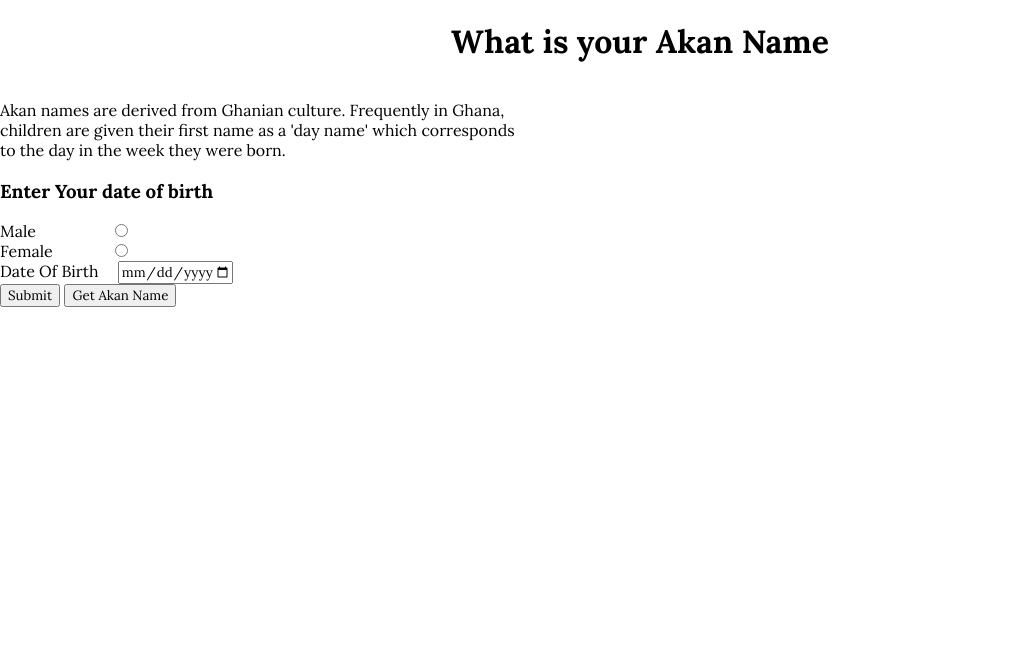
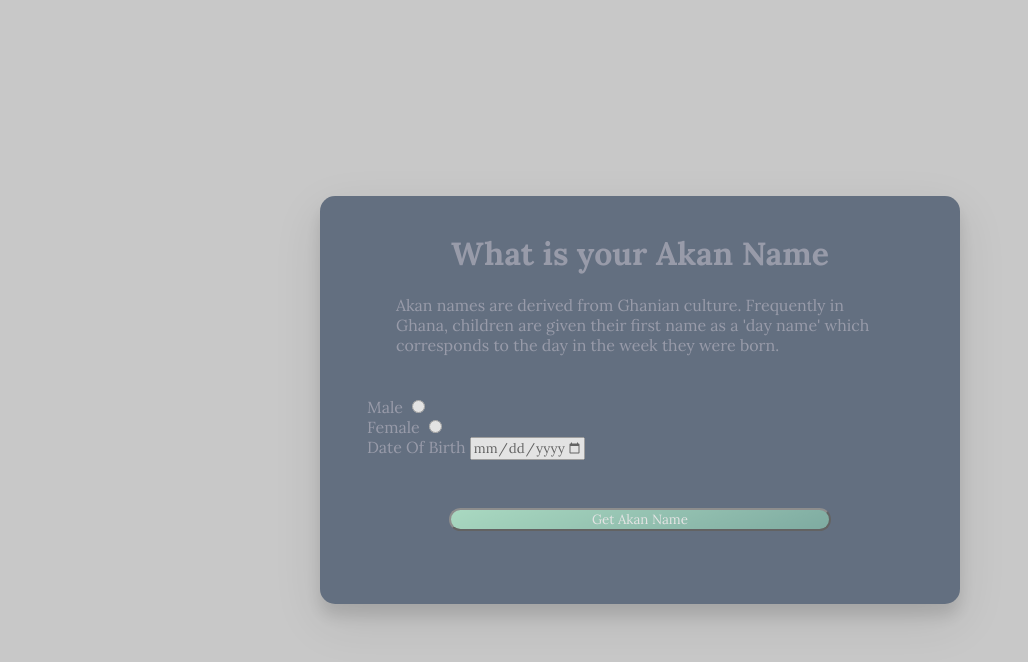
Before and after one commit to ifeanyiotiwa-hub/project0100x, a plain HTML site: page index.html in a window 1280 px wide. Shown: the whole page, without its empty margins (0-1028 px from the left). Drawn offline with Linux system fonts and the light colour scheme.

Commit message:
made some css design changes

```diff
--- a/index.html
+++ b/index.html
@@ -9,28 +9,35 @@
 </head>
 <body>
 
-    <header id="title">
-        <h1 id="title-header">What is your Akan Name</h1>
-    </header>
-    <p class="title-description">Akan names are derived from Ghanian culture. Frequently in Ghana, <br/> children are given their first name as a 'day name' which corresponds <br/>to the day in the week they were born.</p>
+    <main id="contents">
 
+        <div id="head">
+            <h1 class="">What is your Akan Name</h1>
+            <p class="">Akan names are derived from Ghanian culture. Frequently in Ghana, children are given their first name as a 'day name' which corresponds to the day in the week they were born.</p>
+        </div>
+
+        <div class="form-title"Choose Your date of birth</div>
         <div class="form">
-        <h3 class="details">Enter Your date of birth</h3>
             <form action="" class="info">
                 <div class="item-containers">
                     <div class="form-items">
                         <label for="gender" class="male">
-                        Male <input
+                            Male
+                            <input
                                 type="radio"
                                 name="gender"
                                 id="male-gender"
-                            value="male"> <br/>
-                        Female <input
+                                value="male">
+                        </label>
+                    </div>
+                    <div>
+                        <label>
+                            Female
+                            <input
                                 type="radio"
                                 name="gender"
                                 id="female-gender"
                                 value="female">
-
                         </label>
                     </div>
 
@@ -44,14 +51,13 @@
                             >
                         </label>
                     </div>
-                <button type="submit">Submit</button>
-
-                <button type="button" onclick="getName()">
+                    <button id="request" type="button" onclick="getName()">
                         Get Akan Name
                     </button>
                 </div>
             </form>
         </div>
+    </main>
 
     <script src="./app.js"></script>
 </body>
--- a/style.css
+++ b/style.css
@@ -1,39 +1,69 @@
 @import url('https://fonts.googleapis.com/css2?family=Lora:ital,wght@0,400;0,700;1,400;1,700&display=swap');
 
-*{
+
+
+*, *::after, *::before{
     font-family: 'Lora', Georgia, 'Times New Roman', Times, serif;
     box-sizing: border-box;
 }
-
+html{
+    height: 100%;
+}
 body{
+    background-color: #c8c8c8;
+    color: #6a6f8c;
     margin: 0;
-    padding: 0;
-}
-
-header{
+    min-height: 100%;
+    display: flex;
     align-items: center;
     justify-content: center;
-    display:flex;
+    flex-direction: row;
 }
-
-div.p{
+main{
+    margin:auto;
+    padding: 15px;
+    /* top: 20%;
+    bottom: 30%; */
+    width: 50%;
+    height: 100%;
+    background-color:#01193a;
+    border-radius: 15px;
+    border:none;
+    opacity: 50%;
+    box-shadow:0 12px 15px 0 rgba(0,0,0,.24),0 17px 50px 0 rgba(0,0,0,.19);
 
 }
 
-main {
-    align-items: center;
-    justify-content: center;
-    display:flex;
+
+
+@media only screen and (max-width: 768px) {
+   body{
+       font-size: 12px;
+   }
+}
+#head h1{
+    text-align: center;
+
 }
 
-input[type=date]{
-    margin-left: 15px;
+#head p{
+    width: 80%;
+    margin: auto;
+    padding-bottom: 2rem;
+
+}
+form {
+
+    text-align: start;
+    padding: 10px 2rem;
+
 }
 
-input[type=radio]#male-gender{
-    margin-left: 75px;
+
+#request{
+    color: #fff;
+    margin: 3rem 15%;
+    width: 70%;
+    border-radius: 25px;
+    background-image: linear-gradient(160deg, #8ceabb 0%, #378f7b 100%);
 }
-
-input[type=radio]#female-gender{
-    margin-left: 58px;
-}
```
Lines whose indentation alone changed are shown as unchanged.
